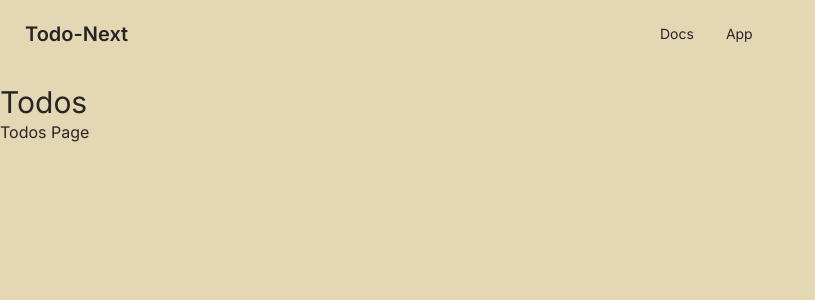
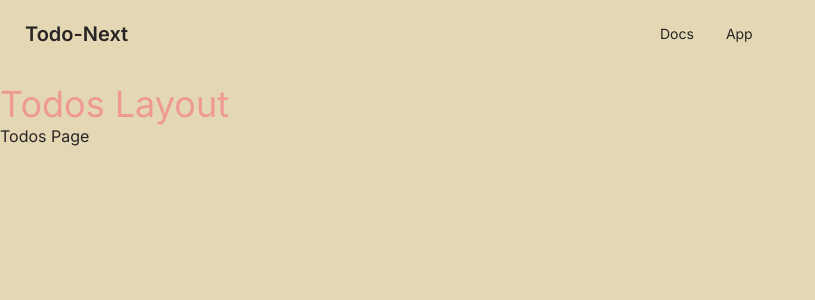
Before and after one commit to Rade58/my-monorepo, a Next.js app in the folder apps/todo-next/: page /todos in a window 1280 px wide. Shown: the top 300 px of the page, without its empty margins (0-815 px from the left). Built offline with nearby package versions, Linux system fonts and the light colour scheme.

Commit message:
generic-6

```diff
--- a/apps/todo-next/app/(dashboard)/layout.tsx
+++ b/apps/todo-next/app/(dashboard)/layout.tsx
@@ -6,7 +6,7 @@ export default function DashboardLayout({
   return (
     <div>
       <div>
-        <h1 className="text-3xl mt-4">Todos</h1>
+        <h1 className="text-4xl mt-4 text-primary">Todos Layout</h1>
       </div>
       <div>{/*  */}</div>
       <div>{children}</div>
--- a/apps/todo-next/app/docs/[[...slug]]/page.tsx
+++ b/apps/todo-next/app/docs/[[...slug]]/page.tsx
@@ -12,7 +12,7 @@ export async function generateStaticParams() {
 function getData(slug: string[]) {
   const path = slug.join('/');
   // we are simulating datbase here
-  return (content as Record<string, string>)[path];
+  return (content as Record<string, string>)[path] || 'Comming soon';
 }
 
 export default function DocsPage({ params }: { params: { slug: string[] } }) {
@@ -22,7 +22,7 @@ export default function DocsPage({ params }: { params: { slug: string[] } }) {
     <div>
       <h1 className="text-3xl text-primary">Docs page</h1>
       <div>
-        {data.length ? <p className="text-xl">{data}</p> : <p>Comming soon</p>}
+        <p className="text-xl">{data}</p>
       </div>
     </div>
   );
--- a/apps/todo-next/app/docs/layout.tsx
+++ b/apps/todo-next/app/docs/layout.tsx
@@ -6,7 +6,7 @@ export default function DocsLayout({
   return (
     <div>
       <div>
-        <h1 className="text-2xl mt-4">docs</h1>
+        <h1 className="text-3xl mt-4 text-primary">Docs Layout</h1>
         {children}
       </div>
     </div>
```
